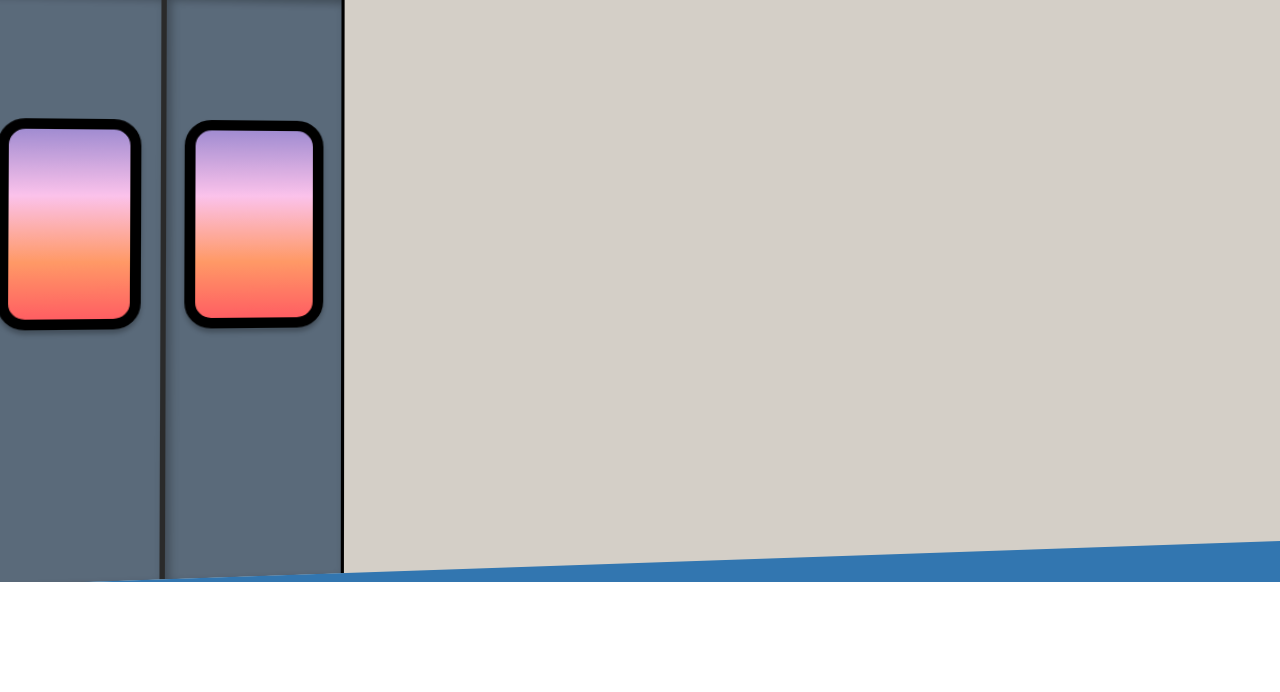
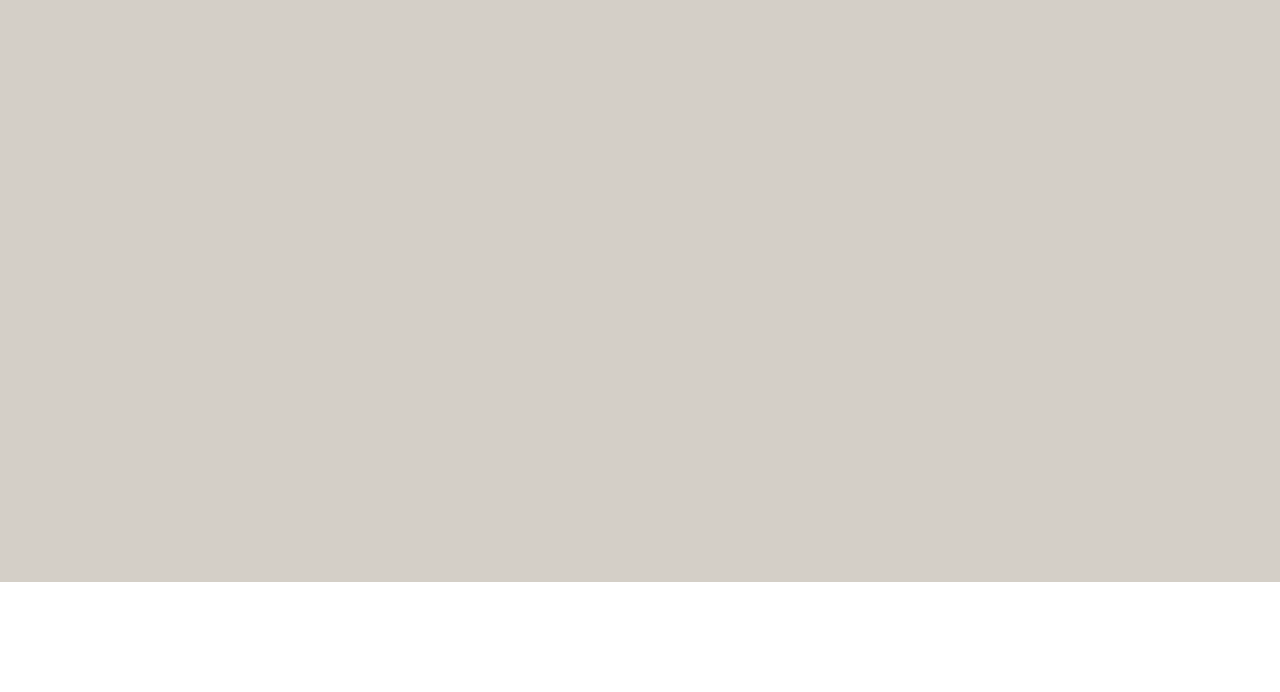
Before and after one commit to LandBasedFighter/portfolio-site, a plain HTML site: page index.html in a window 1280 px wide. Shown: the part 108-800 px from the top of the page. Drawn offline with Linux system fonts and the light colour scheme.

Commit message:
remove train interior design

```diff
--- a/index.html
+++ b/index.html
@@ -18,31 +18,4 @@
 
 
 <section class="train-hero">
-  <div class="train-interior">
-    <div class='doors'>
-    <div class='door-left'>
-        <div class = "door-window1"></div>
-        </div>
-
-
-    <div class='door-right'>
-        <div class = "door-window2"></div>
-        </div>
-    </div>
-    <div class='door-seam'> </div>
-    </div>
-
-    <div class="ad-panel">
-    <div class = "seat-below-ad"></div>
-    <div class = 'station-panel'> </div>
-    <div class = 'window-left'></div>
-    <div class = 'window-right'></div>
-    <div class = 'seats-row'></div>
-        <div class = 'front-facing-seat'></div>
-        <div class = 'front-facing-seat2'></div>
-        <div class = 'side-facing-seat'></div>
-        <div class = 'side-facing-seat2'></div>
-    </div>
-    <div class="train-floor"></div>
-
 </section>
--- a/styles.css
+++ b/styles.css
@@ -76,113 +76,4 @@ ul {
   max-height: 800px;
   overflow: hidden;
   background: #d4cfc7;
-  perspective: 1400px;
-  perspective-origin: 50% 40%;
 }
-
-.train-interior {
-  position: absolute;
-  top: 0;
-  left: 0;
-  width: 100%;
-  height: 100%;
-  z-index: 1;
-  transform: rotateY(8deg) rotateX(1deg);
-  transform-style: preserve-3d;
-}
-
-/*floor at the bottom */
-.train-floor {
-  position: absolute;
-  margin-top: 1000;
-  bottom: 0;
-  width: 150%;
-  height: 50px;
-  background: #3276b0;
-  transform: rotateY(8deg) translateY(40%);
-  z-index: 5;
-}
-
-.doors {
-  position: absolute;
-  width: 360px;
-  height: calc(100% - 20px);
-  background: transparent;
-  z-index: 3;
-  padding: 10px;
-  left: 0;
-}
-
-.door-left {
-  position: absolute;
-  left: 10px;
-  top: 20px;
-  width: 170px;
-  height: calc(100% - 20px);
-  background: #5a6a7a;
-  border-right: 2px solid #2a2a2a;
-  border-left: 2px solid #2a2a2a;
-  border-top: 3px solid #2a2a2a;
-  box-shadow: inset 4px 4px 8px rgba(0, 0, 0, 0.3);
-}
-
-.door-right {
-  position: absolute;
-  left: 180px;
-  top: 20px;
-  width: 170px;
-  height: calc(100% - 20px);
-  background: #5a6a7a;
-  border-left: 3px solid #2a2a2a;
-  border-right: 3px outset #2a2a2a;
-  border-top: 3px solid #2a2a2a;
-  box-shadow: inset 4px 4px 8px rgba(0, 0, 0, 0.3);
-}
-
-.door-left, .door-right {
-  display: flex;
-  justify-content: center;
-  align-items: center;
-}
-
-.door-window1, .door-window2 {
-  position: relative;
-  width: 130px;
-  height: 200px;
-  max-height: 50%;
-  border-radius: 25px;
-  transform: translateY(-30%);
-  background: linear-gradient(
-    180deg,
-    #a18cd1 0%,
-    #fbc2eb 35%,
-    #ff9966 70%,
-    #ff5e62 100%
-  );
-  border: 10px solid var(--marta-black);
-  box-shadow: 0px 4px 4px 0px  rgba(0, 0, 0.25, 0.25);
-}
-
-@media (max-width: 768px) {
-  .train-hero {
-    height: 500px;
-    min-height: 400px;
-  }
-
-  .doors {
-    width: 300px;
-  }
-
-  .door-left, .door-right {
-    width: 140px;
-  }
-
-  .door-right {
-    left: 140px;
-  }
-
-  .door-window1, .door-window2 {
-    width: 110px;
-    height: 200px;
-  }
-}
```
